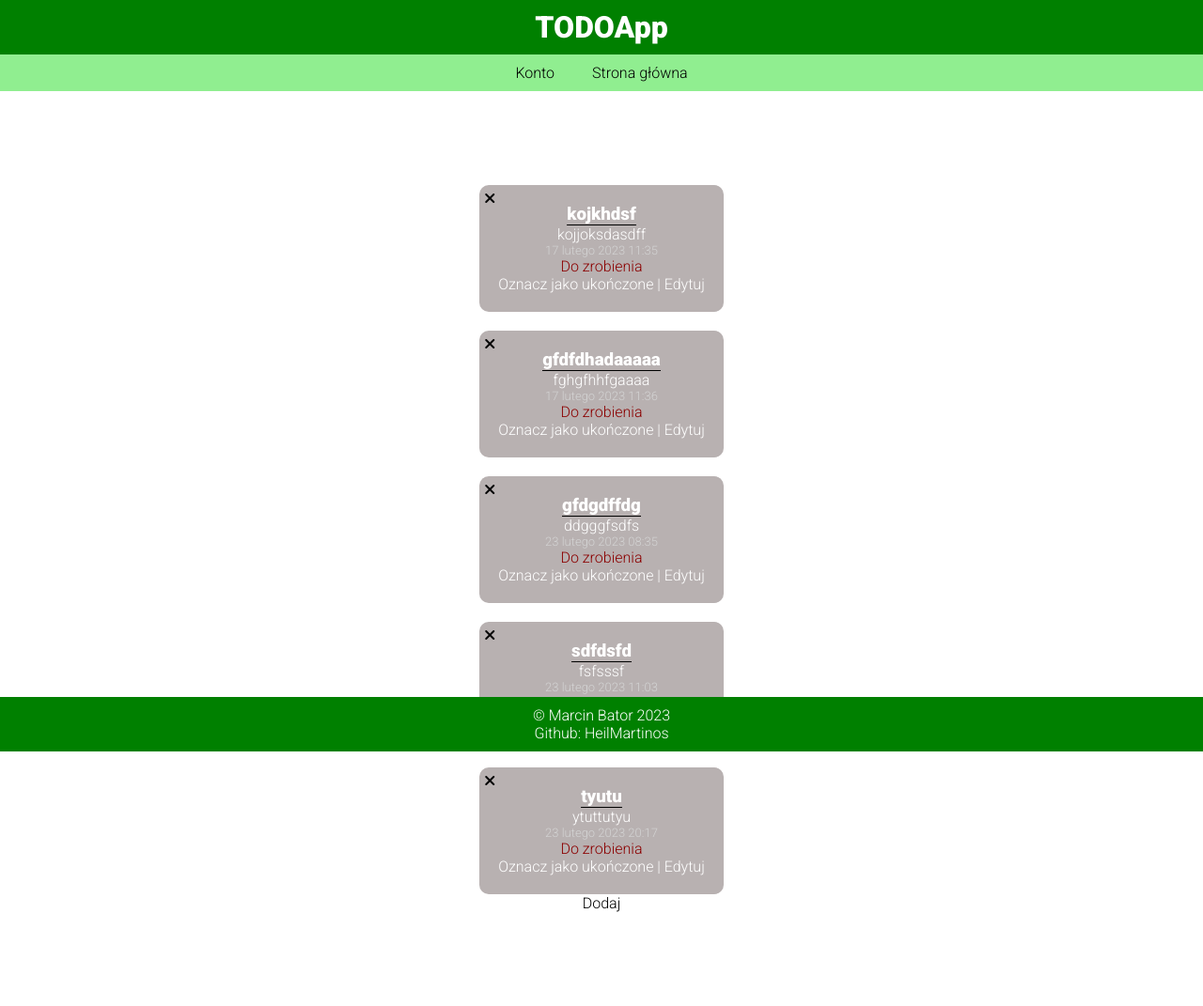
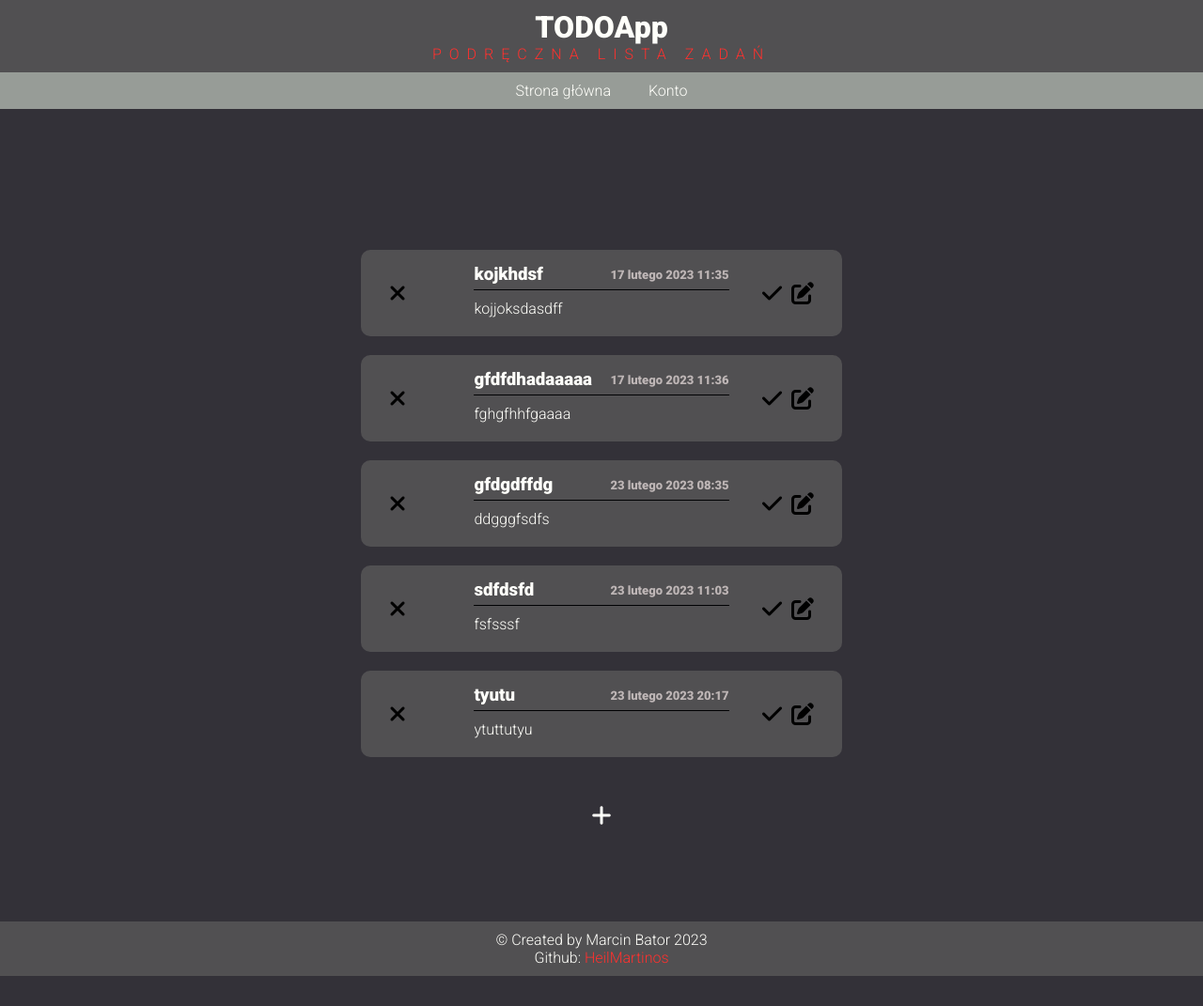
Before and after one commit to marcinbator/Todoapp, a Django app: page / in a window 1280 px wide. Shown: the whole page at 94% size. After the commit the page ends 1039 px from the top, so only its background shows below. Run offline with Django 4.2, Linux system fonts and the light colour scheme; a user stored in the database is signed in; data comes from the database, SQL or seed files in the repository; both versions use the stored data as it was after the commit; some libraries are stand-ins or nearby versions.

Commit message:
main page style

```diff
--- a/baseapp/static/main.css
+++ b/baseapp/static/main.css
@@ -1,3 +1,10 @@
+:root {
+  --white: #fffffa;
+  --black: #000103;
+  --gray: #515052;
+  --red: #ff312e;
+  --base: #333138;
+}
 * {
   box-sizing: border-box;
   padding: 0;
@@ -6,34 +13,48 @@
 body {
   font-family: "Roboto", sans-serif;
   overflow-x: hidden;
+  background-color: var(--base);
+  color: var(--white);
 }
 a {
   text-decoration: none;
   color: inherit;
 }
 a:hover {
-  color: rgb(151, 156, 154);
+  color: rgb(223, 212, 212);
+}
+h3 {
+  border-bottom: 1px solid var(--black);
+}
+i {
+  font-size: x-large;
+}
+.title:hover {
+  color: inherit;
+}
+.subtitle {
+  letter-spacing: 0.5em;
+  color: var(--red);
 }
 .nav,
 .footer {
   width: 100vw;
-  background: green;
-  color: white;
+  background: var(--gray);
+  color: var(--white);
   padding: 10px;
   text-align: center;
   display: flex;
   align-items: center;
   justify-content: center;
   column-gap: 30px;
+  flex-direction: column;
 }
 .footer {
-  flex-direction: column;
-  position: fixed;
   bottom: 0;
   left: 0;
 }
 .body {
-  min-height: 80vh;
+  min-height: 60vh;
   display: flex;
   align-items: center;
   justify-content: center;
@@ -46,42 +67,116 @@ a:hover {
   align-items: left;
   justify-content: center;
   row-gap: 20px;
+  margin: 50px;
 }
 .element {
-  background-color: rgb(184, 177, 177);
-  padding: 20px;
+  background-color: var(--gray);
+  padding: 10px 30px;
   border-radius: 10px;
-  color: white;
+  color: var(--white);
+  display: grid;
+  grid-template-columns: 20% 60% 20%;
+  justify-content: space-between;
+  min-width: 40vw;
+}
+@keyframes popup {
+  0% {
+    opacity: 0;
+  }
+  25% {
+    opacity: 0;
+  }
+  50% {
+    opacity: 0;
+  }
+  75% {
+    opacity: 0;
+  }
+  100% {
+    opacity: 1;
+  }
+}
+.delete-button,
+.elem-status,
+.elem-edit {
+  color: rgb(0, 0, 0);
   display: flex;
-  flex-direction: column;
   align-items: center;
   justify-content: center;
   position: relative;
 }
+
+.elem-add {
+  position: relative;
+}
 .delete-button {
-  color: black;
+  justify-content: flex-start;
+}
+.elem-do:hover {
+  color: green !important;
+}
+.elem-title {
+  text-align: center;
+  padding: 5px 0;
+  display: flex;
+  justify-content: space-between;
+}
+.elem-text {
+  width: 100%;
+  margin: 10px 0;
+  display: flex;
+  align-items: center;
+}
+
+.popup {
   position: absolute;
-  top: 5px;
-  left: 5px;
+  top: 50px;
+  background: var(--white);
+  color: var(--black);
+  display: none;
+  padding: 10px;
+  border-radius: 10px;
+  z-index: 10;
 }
-h3 {
-  border-bottom: 1px solid black;
+.delete-button:hover .popup,
+.elem-edit:hover .popup,
+.elem-undo:hover .popup,
+.elem-do:hover .popup,
+.elem-add:hover .popup {
+  display: block;
+  animation: popup 1s ease-in-out;
+}
+.delete-button:hover {
+  color: red;
 }
 .date {
-  color: lightgrey;
+  color: rgb(190, 182, 182);
   font-size: small;
+  display: flex;
+  align-items: center;
 }
 .menu {
-  background: lightgreen;
+  background: rgb(151, 156, 151);
   width: 100vw;
   display: flex;
   align-items: center;
   justify-content: center;
   column-gap: 20px;
+  position: sticky;
+  top: 0;
 }
 .menu-element {
   padding: 10px;
 }
+.elem-content {
+  text-align: left;
+}
+.elem-menu {
+  display: flex;
+  align-items: center;
+  justify-content: flex-end;
+  column-gap: 10px;
+}
 .menu-element:hover {
-  background: rgb(162, 252, 162);
+  background: var(--red);
 }
--- a/baseapp/templates/footer.html
+++ b/baseapp/templates/footer.html
@@ -1,7 +1,7 @@
 <div class='footer'>
-    <span>&copy Marcin Bator 2023</span>
+    <span>&copy Created by Marcin Bator 2023</span>
     <span>Github:
-        <a target='blank' href="https://github.com/HeilMartinos"
+        <a style='color: var(--red)' target='blank' href="https://github.com/HeilMartinos"
         >HeilMartinos</a>
     </span>
 </div>
--- a/baseapp/templates/home.html
+++ b/baseapp/templates/home.html
@@ -2,31 +2,57 @@
 {% block content %}
   <div class='elements'>
     {% for element in elements %}
-      <div class="element">
-        <h3> {{ element.title }}</h3>
-        <span>{{ element.content }}</span>
-        <span class='date'>{{element.date}}</span>
-        {% if element.done %}
-          <span style="color: green">Gotowe</span>
-        {% else %}
-          <span style="color: darkred">Do zrobienia</span>
-        {% endif %}
+      <div class="element"
+        style='{% if element.done %} opacity: 0.3; %}{% endif %}'
+      >
+        <a class='delete-button' href="/delete/{{ element.id }}">
+          <i class="fa-solid fa-xmark"></i>
+          <p class='popup'>Usuń element</p>
+        </a>
+        <div class="elem-content">
+          <h3 class='elem-title'>
+            {{ element.title }}
+            <span class='date'>
+              {{element.date}}
+            </span>
+          </h3>
+          <span class=elem-text>{{ element.content }}</span>
+
+        </div>
         <div class='elem-menu'>
-        <a class='delete-button' href="/delete/{{ element.id }}"><i class="fa-solid fa-xmark"></i></a>
-        {% if element.done %}
-          <a href="/switch/{{ element.id }}">Oznacz jako nieukończone |</a>
-        {% else %}
-          <a href="/switch/{{ element.id }}">Oznacz jako ukończone |</a>
-        {% endif %}
-        <a href="/edit/{{ element.id }}">Edytuj</a>
+          <div class='elem-status'>
+            {% if element.done %}
+              <a class='elem-undo' href="/switch/{{ element.id }}">
+                <i class="fa-solid fa-check-double"></i>
+                <p class='popup'>Cofnij wykonanie</p>
+              </a>
+            {% else %}
+              <a class='elem-do' href="/switch/{{ element.id }}">
+                <i class="fa-solid fa-check"></i>
+                <p class='popup'>Oznacz jako ukończone</p>
+              </a>
+            {% endif %}
+          </div>
+          <a class='elem-edit' href="/edit/{{ element.id }}">
+            <i class="fa-sharp fa-solid fa-pen-to-square"></i>
+            <p class='popup'>Edytuj</p>
+          </a>
         </div>
       </div>
     {% endfor %}
   </div>
   {% if user.is_authenticated %}
-    <a href="/add/">Dodaj</a>
+    <a class='elem-add' href="/add/">
+      <i class="fa-solid fa-plus"></i>
+      <p class='popup'>Dodaj element</p>
+    </a>
   {% else %}
-    <p>Aby dodać elementy, <a href="{% url 'users:login' %}">zaloguj się</a>.</p>
+    <p>Aby dodać elementy,
+      <a href="{% url 'users:login' %}">
+        zaloguj się
+      </a>
+      .
+    </p>
   {% endif %}
   {% if messages %}
     {% for message in messages %}
--- a/baseapp/templates/nav.html
+++ b/baseapp/templates/nav.html
@@ -1,7 +1,8 @@
 <div class='nav'>
-    <h1>TODOApp</h1>
+    <a class=title href="{% url 'home' %}"><h1>TODOApp</h1></a>
+    <span class='subtitle'>PODRĘCZNA LISTA ZADAŃ</span>
 </div>
 <div class='menu'>
+    <a class='menu-element' href="{% url 'home' %}">Strona główna</a>
     <a class='menu-element' href="{% url 'users:dash' %}">Konto</a>
-    <a class='menu-element' href="{% url 'home' %}">Strona główna</a>
 </div>
--- a/todoapp/settings.py
+++ b/todoapp/settings.py
@@ -113,14 +113,14 @@ USE_TZ = True
 # Static files (CSS, JavaScript, Images)
 # https://docs.djangoproject.com/en/4.1/howto/static-files/
 
-STATIC_URL = 'static/'
+STATIC_URL = '/static/'
 
 # Default primary key field type
 # https://docs.djangoproject.com/en/4.1/ref/settings/#default-auto-field
 
 DEFAULT_AUTO_FIELD = 'django.db.models.BigAutoField'
 
-LOGIN_URL = 'users/login'
+LOGIN_URL = '/users/login'
 
 X_FRAME_OPTIONS = '*'
 
```
Also changed, not shown: db.sqlite3.
